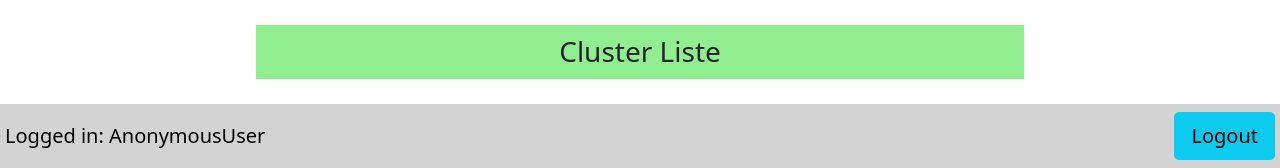
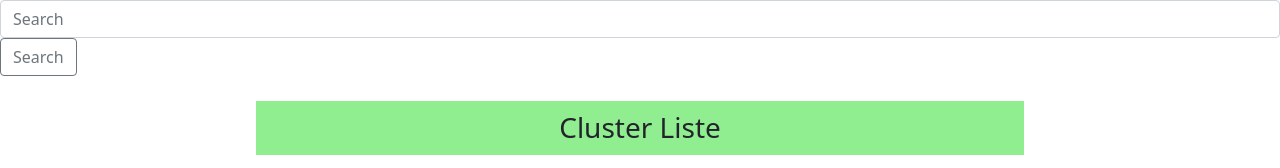
Before and after one commit to armand143/SimpleSlot_UniProject, a Django app: page /homepage/ in a window 1280 px wide. Shown: the part 136-304 px from the top of the page. Run offline with Django 4.2, Linux system fonts and the light colour scheme; data that the repository does not hold is empty.

Commit message:
Update homepageAdmin.html

```diff
--- a/firstapp/templates/firstapp/homepageAdmin.html
+++ b/firstapp/templates/firstapp/homepageAdmin.html
@@ -30,7 +30,10 @@
 
     </nav>
 
-
+ <form class="form-inline my-2 my-lg-0">
+        <input class="form-control mr-sm2" name="suche" type="search" placeholder="Search" aria-lable="Search">
+        <button class="btn btn-outline-secondary" type="submit">Search</button>
+      </form>
     <h3>Cluster Liste </h3>
 
     <nav class="navbar">
```
